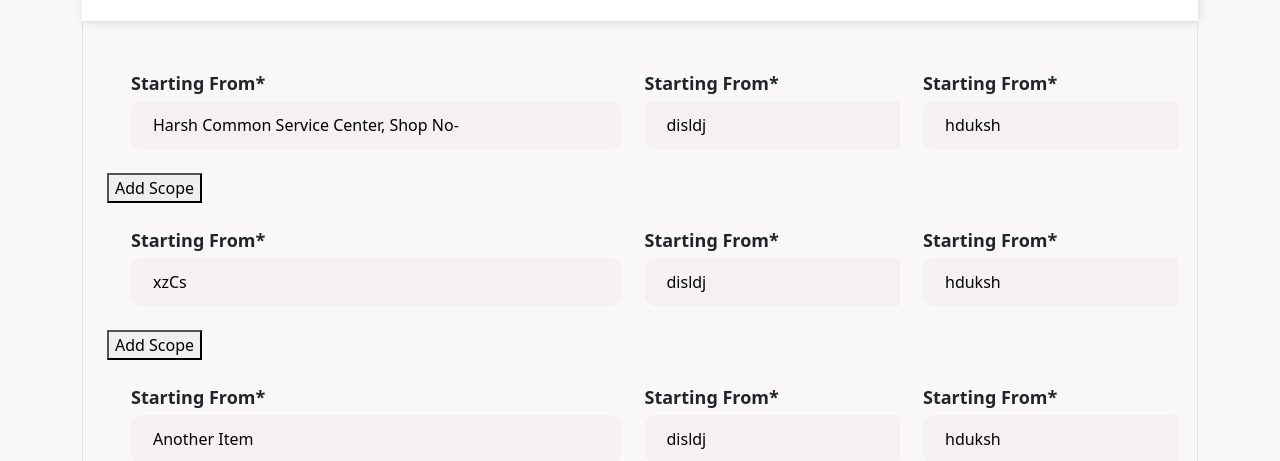
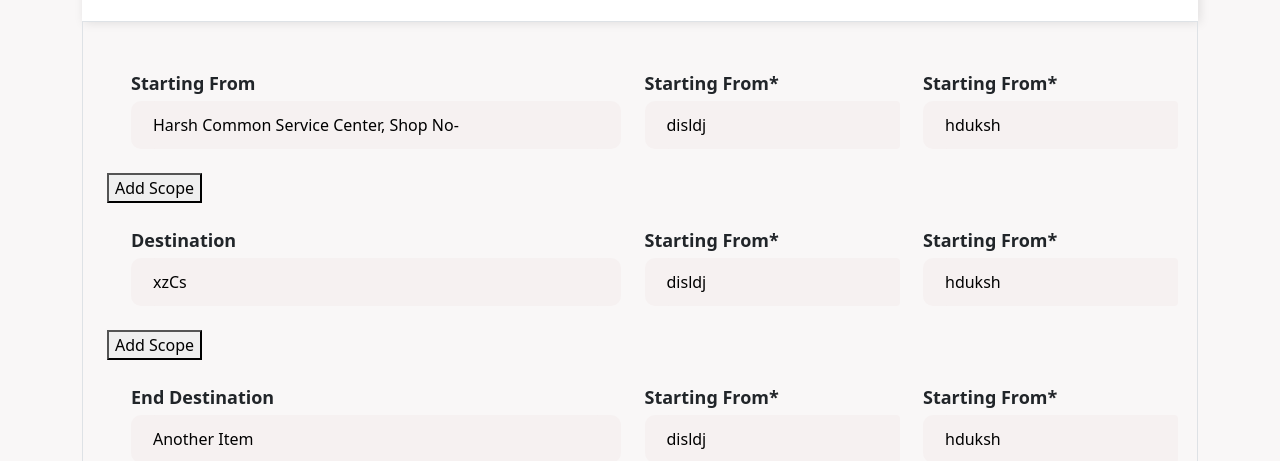
Before and after one commit to parthsunilmodi/buster, a React (Vite) app: page /dashboard in a window 1280 px wide. Shown: the part 1965-2426 px from the top of the page. Built offline with nearby package versions, Linux system fonts and the light colour scheme.

Commit message:
feat: change label

```diff
--- a/src/components/TripPlanner/index.tsx
+++ b/src/components/TripPlanner/index.tsx
@@ -1,4 +1,4 @@
-import React, { useState } from "react";
+import React, { useMemo, useState } from 'react';
 import { DndProvider, useDrag, useDrop } from "react-dnd";
 import { HTML5Backend } from "react-dnd-html5-backend";
 import DatePicker from 'react-datepicker';
@@ -7,7 +7,7 @@ import CalenderIcon from '../../assets/images/clock-icon.png';
 import InputField from '../Input/Input';
 const ItemType = "DRAGGABLE_ITEM";
 
-const DraggableItem = ({ item, index, moveItem }) => {
+const DraggableItem = ({ item, index, moveItem, items }) => {
   const [, ref] = useDrag({
     type: ItemType,
     item: { index },
@@ -25,11 +25,22 @@ const DraggableItem = ({ item, index, moveItem }) => {
     },
   });
 
+  const renderLabel = useMemo(() => {
+    if(index === items.length - 1) {
+      return 'End Destination'
+    } else if(index === 0) {
+      return 'Starting From'
+    } else {
+      return 'Destination'
+    }
+
+  }, [])
+
   return (
     <div className="d-flex flex-row items-center gap-4 p-4" ref={(node) => ref(drop(node))}>
       {/* Starting From Input */}
       <div className="w-50">
-        <InputField value={item.text} label="Starting From*"  />
+        <InputField value={item.text} label={renderLabel}  />
       </div>
       <div className="w-25">
         <InputField value={"disldj"} label="Starting From*" />
@@ -114,6 +125,7 @@ const DraggableList = () => {
             key={item.id}
             item={item}
             index={index}
+            items={items}
             moveItem={moveItem}
           />
             {
```
